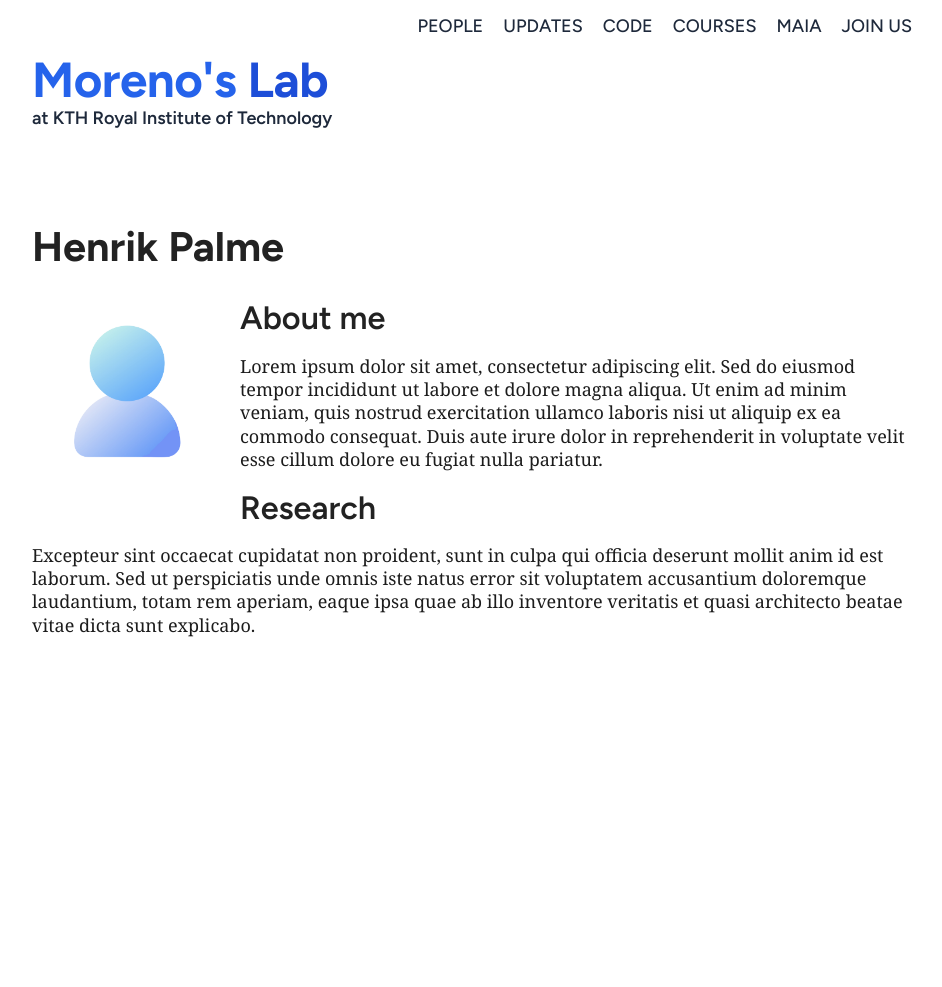
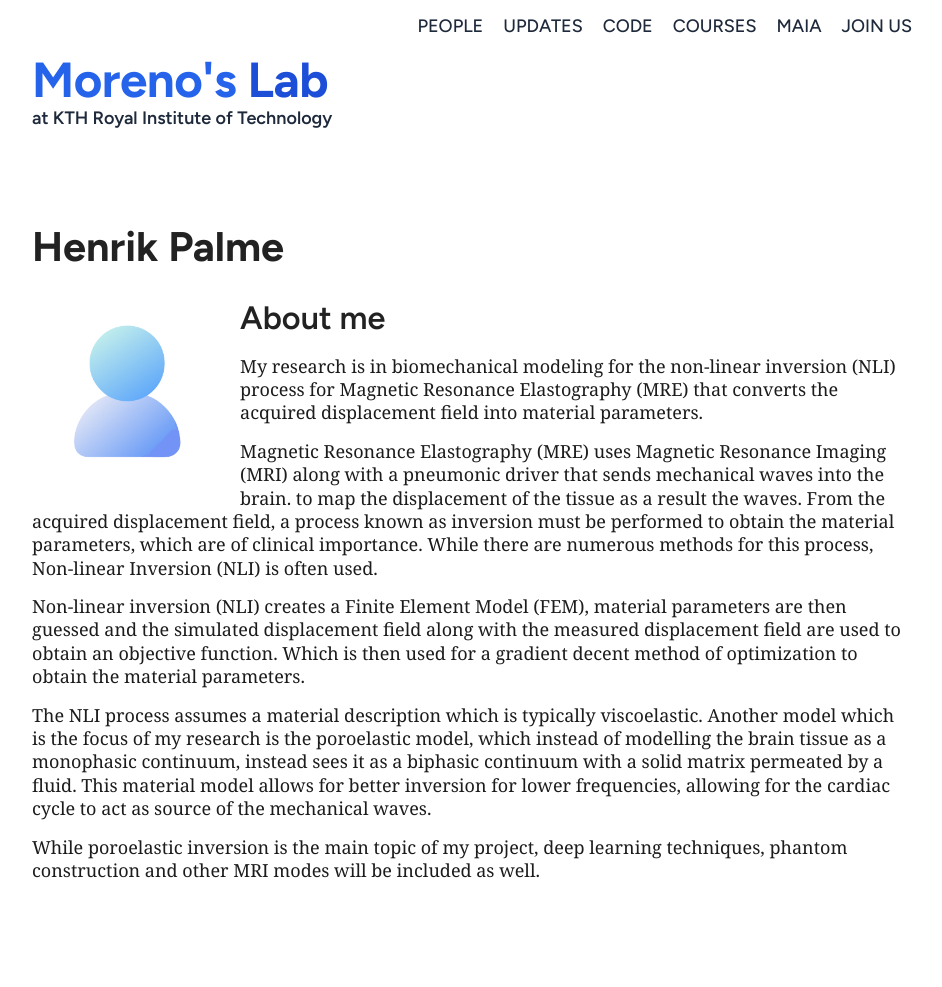
Before and after one commit to minnelab/minnelab.github.io, a Jekyll site: the page built from _people/henrik.markdown, in a window 1280 px wide. Shown: the whole page, without its empty margins (168-1110 px from the left). Built offline with Jekyll 4.4.1, drawn with Linux system fonts in a browser that asks for light colours; before the commit the page ends 900 px from its top, so only the background shows below that.

Commit message:
add descriptions from kth.se

```diff
--- a/_people/fabian.markdown
+++ b/_people/fabian.markdown
@@ -12,8 +12,4 @@ status: 'current'
 
 ## About me
 
-Lorem ipsum dolor sit amet, consectetur adipiscing elit. Sed do eiusmod tempor incididunt ut labore et dolore magna aliqua. Ut enim ad minim veniam, quis nostrud exercitation ullamco laboris nisi ut aliquip ex ea commodo consequat. Duis aute irure dolor in reprehenderit in voluptate velit esse cillum dolore eu fugiat nulla pariatur.
-
-## Research
-
-Excepteur sint occaecat cupidatat non proident, sunt in culpa qui officia deserunt mollit anim id est laborum. Sed ut perspiciatis unde omnis iste natus error sit voluptatem accusantium doloremque laudantium, totam rem aperiam, eaque ipsa quae ab illo inventore veritatis et quasi architecto beatae vitae dicta sunt explicabo.
+I'm a Ph.D. student in the division of Biomedical Imaging with affiliation to the WASP-AI program. My research's primary interest is the development and investigation of novel Machine-Learning techniques in biomedical image processing. Specifically, I want to exploit geometrical properties and symmetries of the given image-signals to tackle data-sparsity problems with domain-specific model-design (e.g., Geometrical Deep learning, Graph-CNN, Topology).
--- a/_people/henrik.markdown
+++ b/_people/henrik.markdown
@@ -12,8 +12,12 @@ status: 'current'
 
 ## About me
 
-Lorem ipsum dolor sit amet, consectetur adipiscing elit. Sed do eiusmod tempor incididunt ut labore et dolore magna aliqua. Ut enim ad minim veniam, quis nostrud exercitation ullamco laboris nisi ut aliquip ex ea commodo consequat. Duis aute irure dolor in reprehenderit in voluptate velit esse cillum dolore eu fugiat nulla pariatur.
+My research is in biomechanical modeling for the non-linear inversion (NLI) process for Magnetic Resonance Elastography (MRE) that converts the acquired displacement field into material parameters.
 
-## Research
+Magnetic Resonance Elastography (MRE) uses Magnetic Resonance Imaging (MRI) along with a pneumonic driver that sends mechanical waves into the brain. to map the displacement of the tissue as a result the waves. From the acquired displacement field, a process known as inversion must be performed to obtain the material parameters, which are of clinical importance. While there are numerous methods for this process, Non-linear Inversion (NLI) is often used.
 
-Excepteur sint occaecat cupidatat non proident, sunt in culpa qui officia deserunt mollit anim id est laborum. Sed ut perspiciatis unde omnis iste natus error sit voluptatem accusantium doloremque laudantium, totam rem aperiam, eaque ipsa quae ab illo inventore veritatis et quasi architecto beatae vitae dicta sunt explicabo.
+Non-linear inversion (NLI) creates a Finite Element Model (FEM), material parameters are then guessed and the simulated displacement field along with the measured displacement field are used to obtain an objective function. Which is then used for a gradient decent method of optimization to obtain the material parameters.
+
+The NLI process assumes a material description which is typically viscoelastic. Another model which is the focus of my research is the poroelastic model, which instead of modelling the brain tissue as a monophasic continuum, instead sees it as a biphasic continuum with a solid matrix permeated by a fluid. This material model allows for better inversion for lower frequencies, allowing for the cardiac cycle to act as source of the mechanical waves.
+
+While poroelastic inversion is the main topic of my project, deep learning techniques, phantom construction and other MRI modes will be included as well.
```
Also changed, not shown: _people/hampus.markdown (+5 -3 lines).
